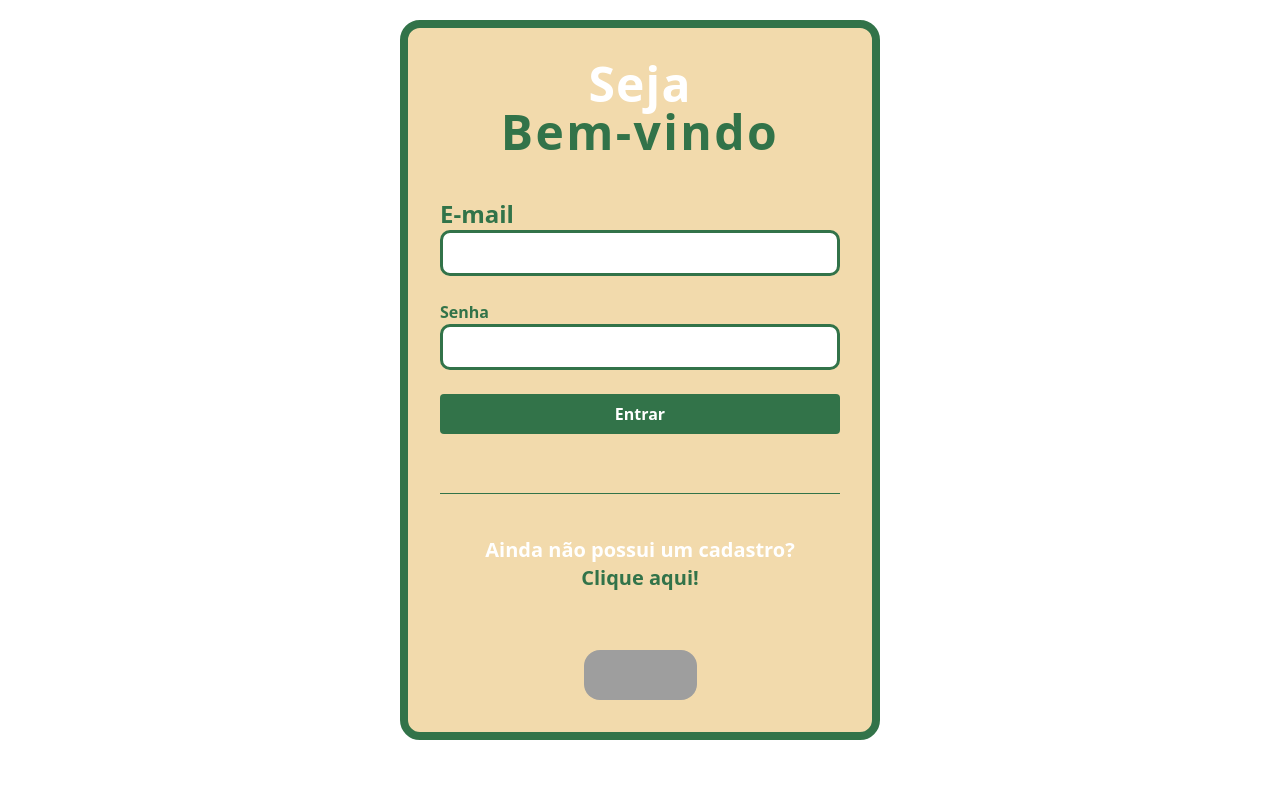
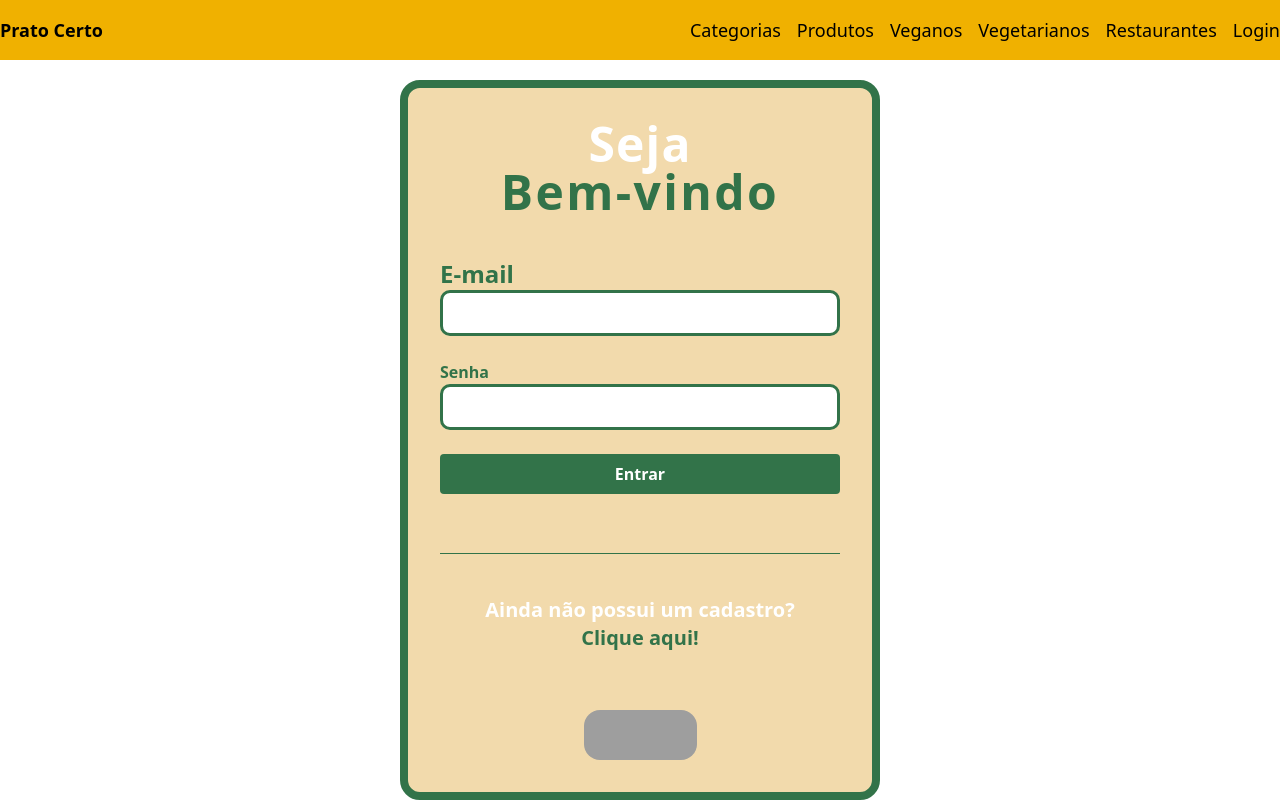
Before and after one commit to Projeto-Integrador01/pratocerto-front, a React (Vite) app: page / in a window 1280 px wide. Built offline with nearby package versions, Linux system fonts and the light colour scheme; grey boxes are pictures that could not be loaded.

Commit message:
Mudando renderização do Navbar

```diff
--- a/src/App.tsx
+++ b/src/App.tsx
@@ -20,6 +20,7 @@ function App() {
              <Route path="/home" element={<Home />} />
              <Route path="/veganos" element={<ListaVegano />} />
              <Route path="/" element={<Login />} />
+             <Route path="/login" element={<Login />} />
              <Route path="/cadastro" element={<Cadastro />} />
             </Routes>
           <Footer />
--- a/src/components/navbar/Navbar.tsx
+++ b/src/components/navbar/Navbar.tsx
@@ -1,59 +1,51 @@
 import { ReactNode, useContext } from "react";
-import { Link, useNavigate } from "react-router-dom";
+import { Link, useLocation, useNavigate } from "react-router-dom";
 import { AuthContext } from "../../contexts/AuthContext";
 import { ToastAlerta } from "../../utils/ToastAlerta";
 
 function Navbar() {
     const navigate = useNavigate();
+    const location = useLocation(); // Obtém a rota atual
 
     const { usuario, handleLogout } = useContext(AuthContext);
 
-    function logout(){
-
-        handleLogout()
-        ToastAlerta('O Restaurante foi desconectado com sucesso!', 'info')
-        navigate('/')
+    function logout() {
+        handleLogout();
+        ToastAlerta("O Restaurante foi desconectado com sucesso!", "info");
+        navigate("/");
     }
 
-    let component: ReactNode
+    if (location.pathname === "/login" || location.pathname === "/cadastro") {
+        return null;
+    }
 
-    if (usuario.token !== "") {
-
-        component = (
-            <div className="w-full flex justify-center py-4 bg-yellow-500 text-black">
+    return (
+        <div className="w-full flex justify-center py-4 bg-yellow-500 text-black">
             <div className="container flex justify-between text-lg">
                 <span className="font-bold">Prato Certo</span>
 
                 <div className="flex gap-4">
-                    <span>Categorias</span>
+                    <Link to="/categorias">Categorias</Link>
+                    {usuario.id !== 0 ? (
+                        <Link to="/produtos">Meus Produtos</Link>
+                    ) : (
+                        <Link to="/produtos">Produtos</Link>
+                    )}
+                    <Link to="/veganos">Veganos</Link>
+                    <Link to="/vegetarianos">Vegetarianos</Link>
+                    <Link to="/restaurantes">Restaurantes</Link>
 
-                    {usuario.id !== 0 && (
-                        <Link to="/listarprodutoslogado">Produto Logado</Link>
-                    )}
-                    {usuario.id === 0 && <Link to="/listarprodutos">Produto normal</Link>}
-
-                    <Link to="/veganos">Veganos</Link>
-                    <span>Veganos</span>
-                    <span>Restaurantes</span>
-
-                    {usuario.id === 0 ? (
+                    {usuario.token !== "" ? (
+                        <button className="bg-red-500 px-3 py-1 rounded" onClick={logout}>
+                            Sair
+                        </button>
+                    ) : (
                         <Link to="/login">Login</Link>
-                    ) : (
-                        <button className="bg-red-500 px-3 py-1 rounded">Sair</button>
                     )}
                 </div>
             </div>
         </div>
-        )
-    }
-
-    return (
-
-        <>
-        {component}
-
-        </>
-    )
+    );
 }
 
 export default Navbar;
--- a/src/components/vegano/cardvegano/CardVegano.tsx
+++ b/src/components/vegano/cardvegano/CardVegano.tsx
@@ -24,7 +24,7 @@ function CardVegano({produto}: CardVeganoProps){
 
         {/* Preço e Categoria */}
         <div className="flex justify-between items-center p-4">
-          <p className="text-green-600 font-bold">R$ {produto.preco}</p>
+          <p className="text-green-600 font-bold">R$ {String(produto.preco)}</p>
           <div className="text-sm text-gray-500">
             {produto.categoria?.nome || "Sem categoria"}
           </div>
```
